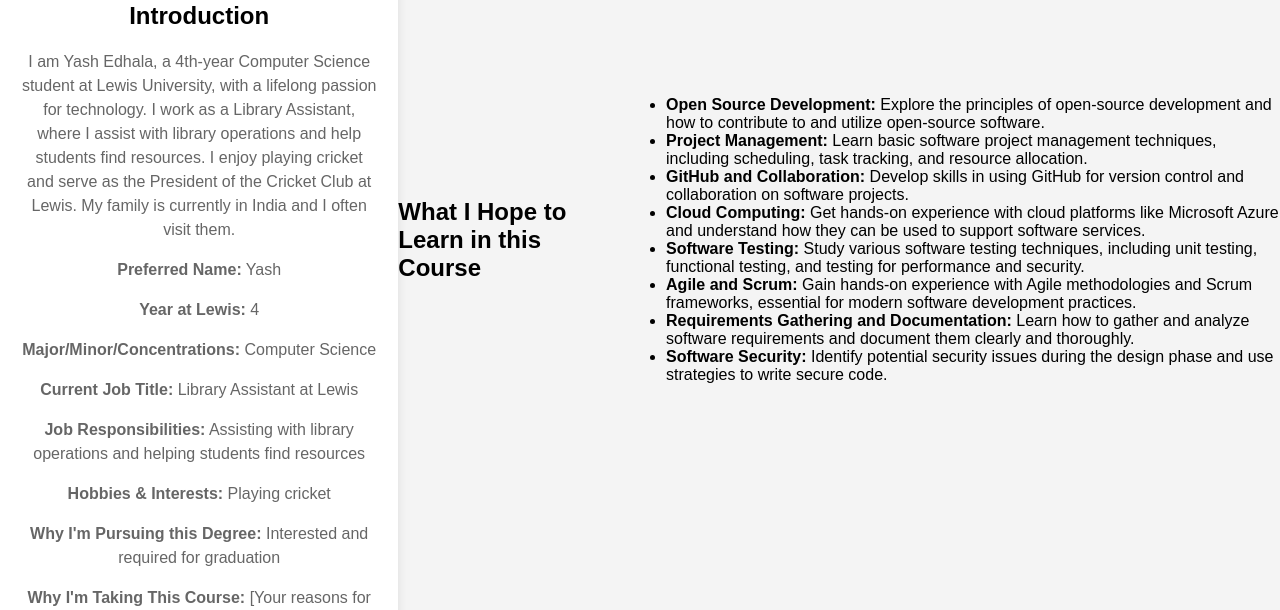
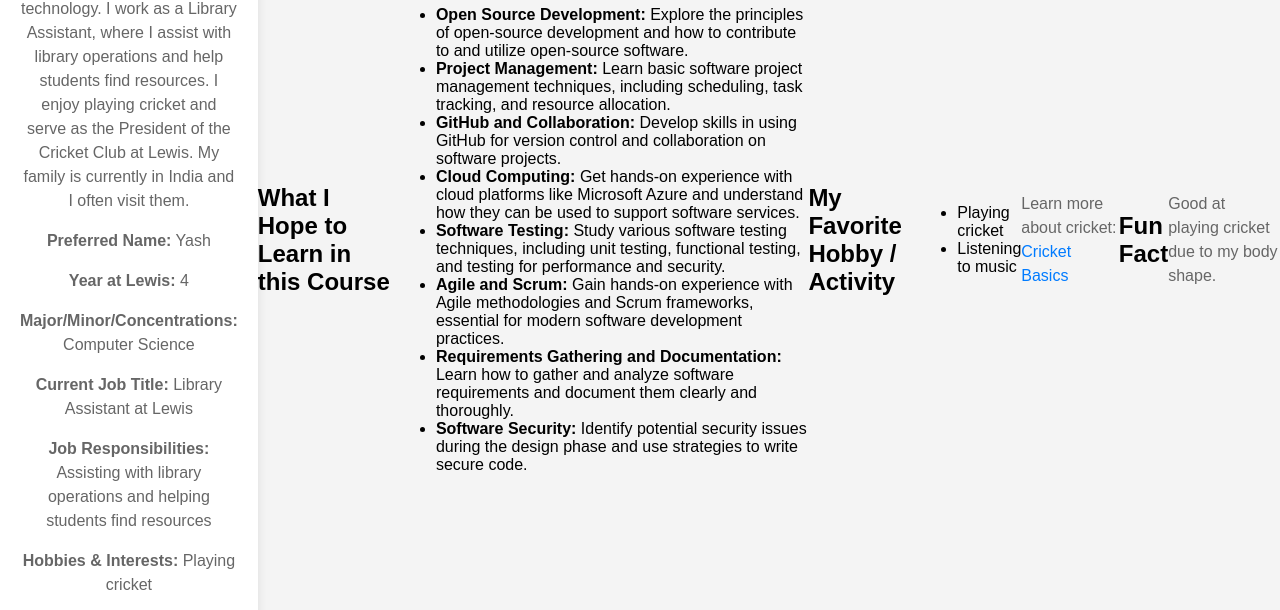
Before and after one commit to YashEdhala/Getting-to-Know-Each-Other1, a plain HTML site: page index.html in a window 1280 px wide. Shown: the part 160-770 px from the top of the page. Drawn offline with Linux system fonts and the light colour scheme.

Commit message:
Update index.html

```diff
--- a/index.html
+++ b/index.html
@@ -75,5 +75,15 @@
             <li><strong>Software Security:</strong> Identify potential security issues during the design phase and use strategies to write secure code.</li>
         </ul>
     </div>
+        <h2>My Favorite Hobby / Activity</h2>
+        <ul>
+            <li>Playing cricket</li>
+            <li>Listening to music</li>
+        </ul>
+        <p>Learn more about cricket: <a href="https://www.topendsports.com/sport/cricket/basics.htm#google_vignette" target="_blank">Cricket Basics</a></p>
+
+        <h2>Fun Fact</h2>
+        <p>Good at playing cricket due to my body shape.</p>
+    </div>
 </body>
 </html>
```
